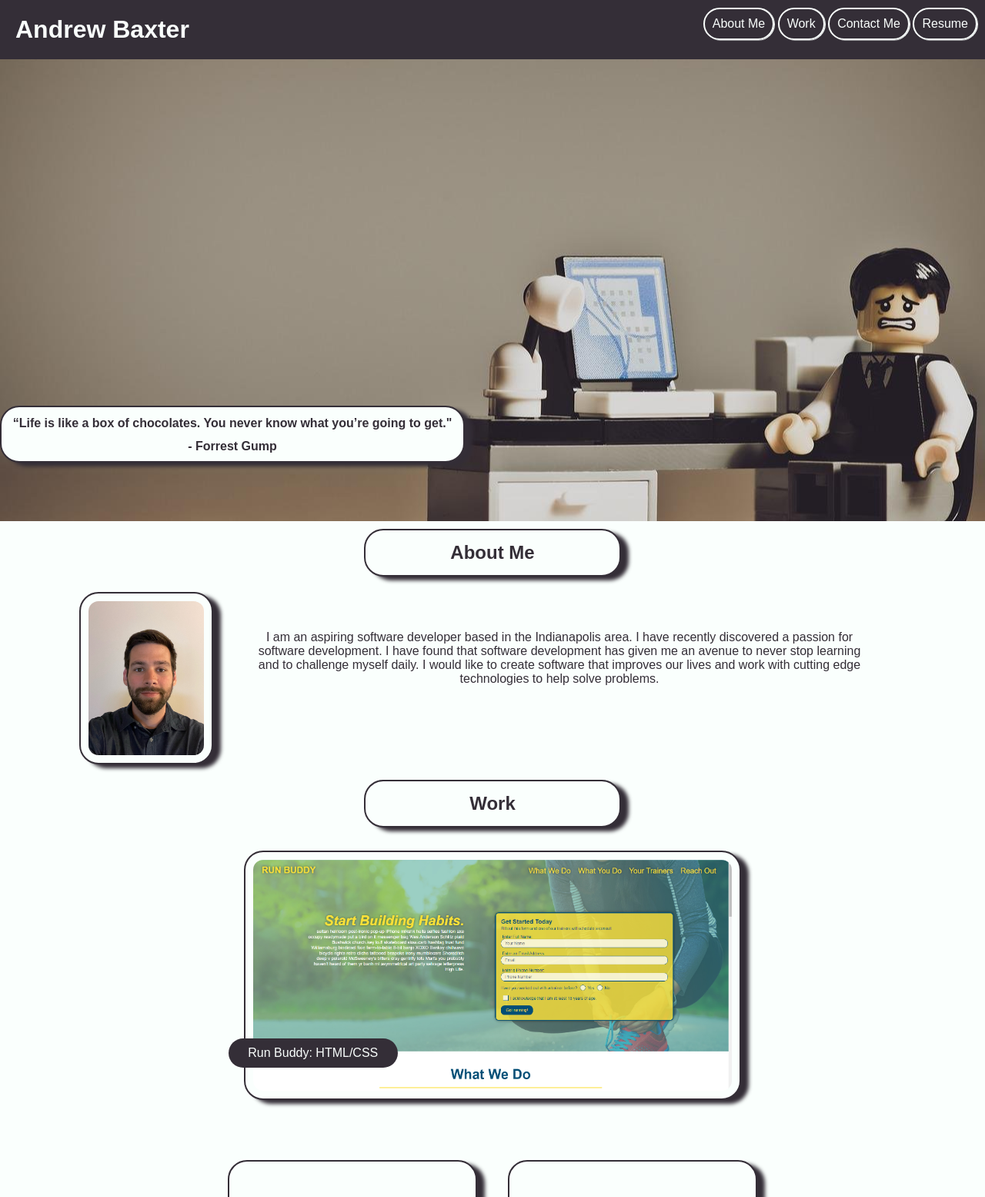
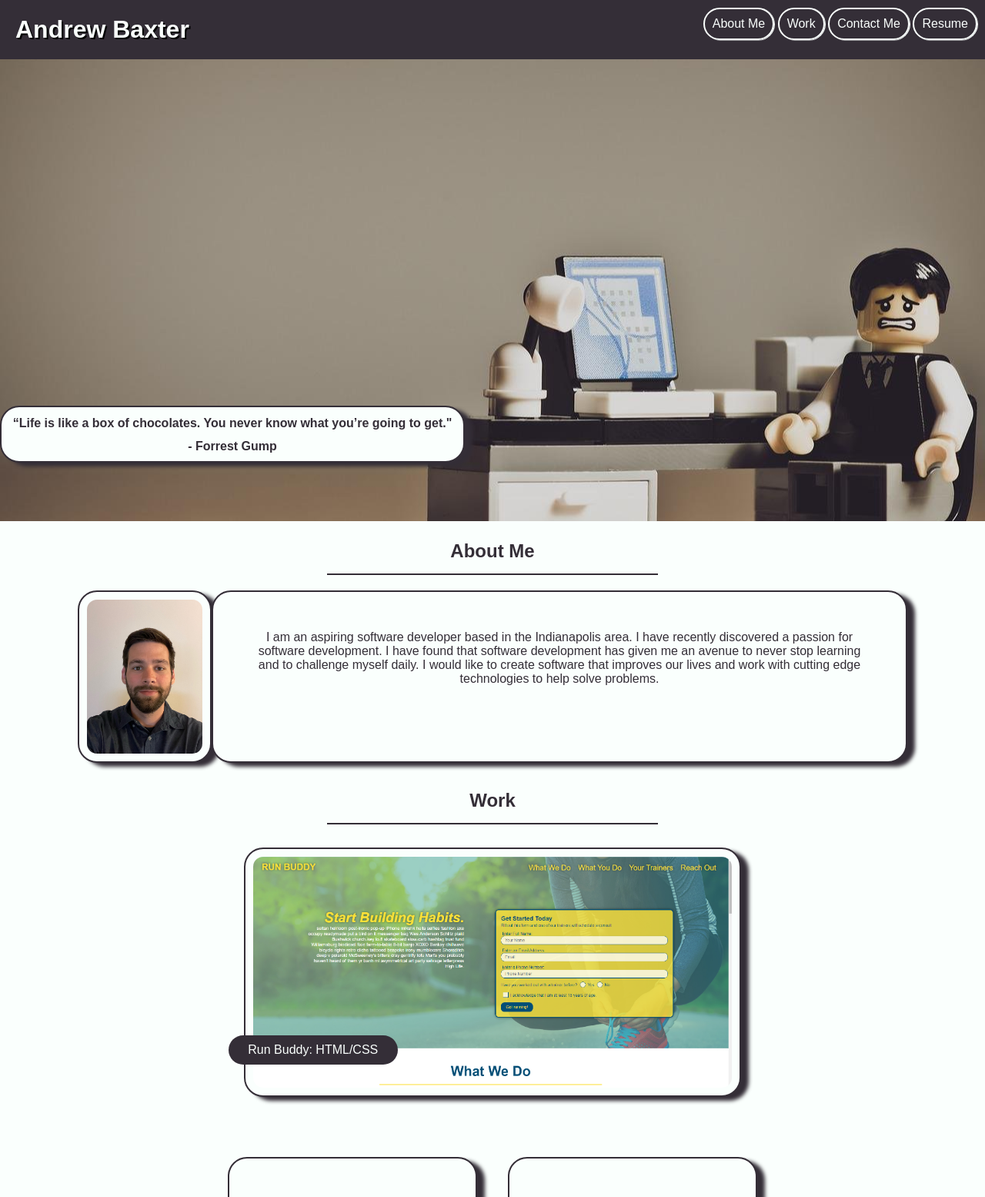
Before and after one commit to asbaxter/my-portfolio, a plain HTML site: page index.html in a window 1280 px wide. Shown: the top 1555 px of the page at 77% size. Drawn offline with Linux system fonts and the light colour scheme.

Commit message:
shadow to header, and box around about section was added with shadows

```diff
--- a/assets/style/style.css
+++ b/assets/style/style.css
@@ -17,6 +17,9 @@ a {
 ul {
     list-style: none;
 }
+h1 {
+    text-shadow: 2px 2px black;
+  }
 
 /*-------------- Header Section -----------------*/
 header {
@@ -78,12 +81,11 @@ nav ul li a{
 }
 .about h2{
     padding: 15px;
-    border-radius: 25px;
-    border: 2px var(--text-color) solid;
+    border-bottom: 2px var(--text-color) solid;
     color: var(--text-color);
-    width: 300px;
+    width: 400px;
     background-color: var(--secondary-color);
-    box-shadow: 10px 5px 5px var(--text-color);
+
 }
 .about-content {
     display: flex;
@@ -104,6 +106,10 @@ nav ul li a{
     width: 800px;
     padding: 50px;
     color: var(--text-color);
+    background-color: var(--secondary-color);
+    box-shadow: 10px 5px 5px var(--text-color);
+    border: 2px var(--text-color) solid;
+    border-radius: 25px;
 }
 
 /*-------------- My Work Section -----------------*/
@@ -120,12 +126,10 @@ nav ul li a{
 }
 .my-work h2 {
     padding: 15px;
-    border-radius: 25px;
-    border: 2px var(--text-color) solid;
+    border-bottom: 2px var(--text-color) solid;
     color: var(--text-color);
-    width: 300px;
+    width: 400px;
     background-color: var(--secondary-color);
-    box-shadow: 10px 5px 5px var(--text-color);
 }
 .my-work ul {
     display: flex;
@@ -250,5 +254,4 @@ nav li:hover, nav a:hover{
     header {
         position: relative;
     }
-
   }
```
